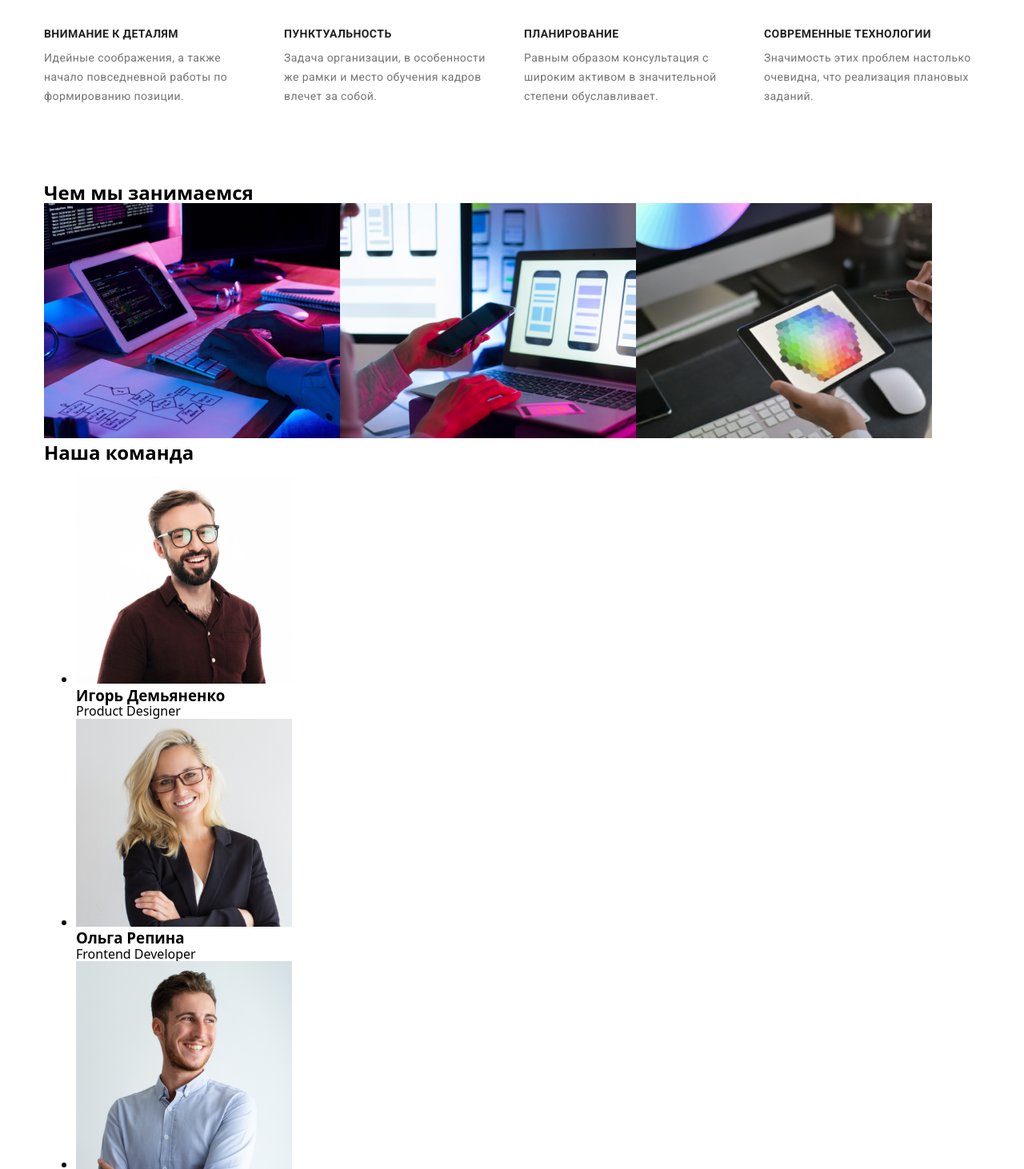
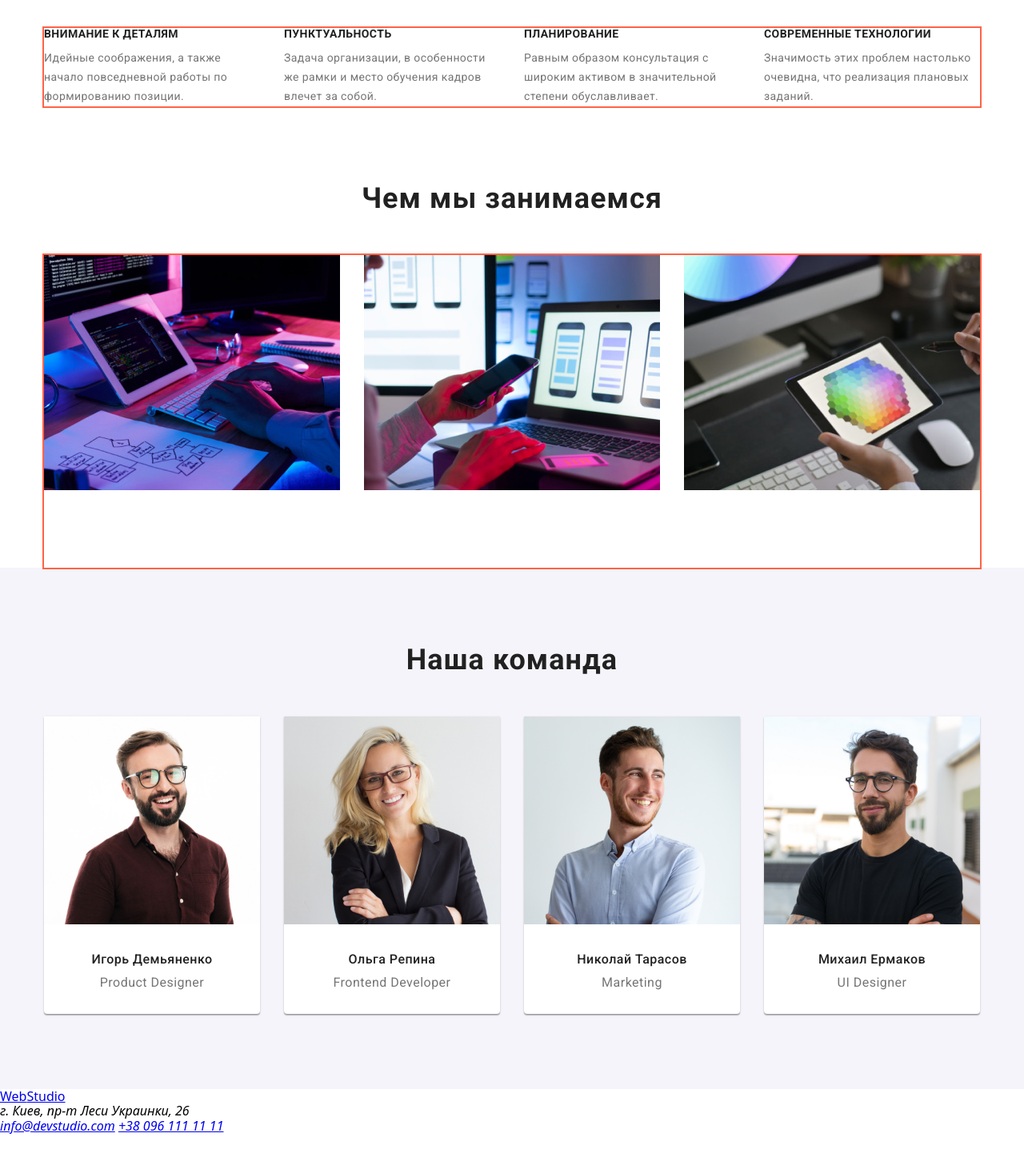
Before and after one commit to Andrii-Melnyk/goit-markup-hw-03, a plain HTML site: page index.html in a window 1280 px wide. Shown: the part 740-2202 px from the top of the page at 80% size. After the commit the page ends 2159 px from the top, so only its background shows below. Drawn offline with nearby package versions, Linux system fonts and the light colour scheme.

Commit message:
add section team

```diff
--- a/css/styles.css
+++ b/css/styles.css
@@ -6,6 +6,7 @@
   --logo-text-color: #000000;
   --primary-text-color: #757575;
   --background-color: #2f303a;
+  --section-bg-color: #f5f4fa;
 }
 
 /* Utilities */
@@ -119,7 +120,6 @@ p {
 }
 .container-flex {
   text-align: center;
-  /* margin: auto; */
 }
 
 .hero h1 {
@@ -135,7 +135,7 @@ p {
   letter-spacing: 0.06em;
   text-transform: uppercase;
   color: var(--white-color);
-  /* outline: 2px solid tomato; */
+  outline: 2px solid tomato;
 }
 .button-hero {
   display: block;
@@ -160,19 +160,17 @@ p {
 
 /* Section advantage */
 .section-advantage {
-  margin-top: 94px;
+  padding-top: 94px;
 }
 .advantage-list {
   display: flex;
   justify-content: space-between;
-  /* outline: 2px solid tomato; */
+  outline: 2px solid tomato;
 }
 .advantage-list .item {
   flex-basis: calc((100% - 90px) / 4);
 }
-.advantage-list .item:not(:last-child) {
-  /* margin-right: 30px; */
-}
+
 .advantage-caption {
   margin-bottom: 10px;
   font-family: "Roboto", sans-serif;
@@ -195,9 +193,76 @@ p {
 }
 
 /* Section development */
-.section-development {
-  margin-top: 94px;
+.development-section {
+  padding-top: 94px;
+}
+.development-title {
+  margin-bottom: 50px;
+  text-align: center;
+  font-family: "Roboto", sans-serif;
+  font-style: normal;
+  font-weight: 700;
+  font-size: 36px;
+  line-height: 1.17;
+  letter-spacing: 0.03em;
+  color: var(--title-color);
 }
 .development-list {
   display: flex;
+  justify-content: space-between;
+  padding-bottom: 94px;
+  outline: 2px solid tomato;
 }
+
+/* Section team */
+.section-team {
+  padding-top: 94px;
+  padding-bottom: 94px;
+  background-color: var(--section-bg-color);
+}
+.title-team {
+  text-align: center;
+  margin-bottom: 50px;
+  font-family: "Roboto", sans-serif;
+  font-style: normal;
+  font-weight: 700;
+  font-size: 36px;
+  line-height: 1.17;
+  letter-spacing: 0.03em;
+  color: var(--title-color);
+}
+.team-list {
+  display: flex;
+  justify-content: space-between;
+}
+.person-card {
+  padding-bottom: 30px;
+  background-color: var(--white-color);
+  box-shadow: 0px 1px 3px rgba(0, 0, 0, 0.12), 0px 1px 1px rgba(0, 0, 0, 0.14),
+    0px 2px 1px rgba(0, 0, 0, 0.2);
+  border-radius: 0px 0px 4px 4px;
+}
+.person-card img {
+  margin-bottom: 30px;
+}
+.person-card .title {
+  margin-bottom: 10px;
+  text-align: center;
+  font-family: "Roboto", sans-serif;
+  font-style: normal;
+  font-weight: 500;
+  font-size: 16px;
+  line-height: 1.19;
+  letter-spacing: 0.03em;
+  color: var(--title-color);
+}
+.person-card .text {
+  text-align: center;
+  font-family: "Roboto";
+  font-style: normal;
+  font-weight: 400;
+  font-size: 16px;
+  line-height: 1.19;
+  letter-spacing: 0.03em;
+  color: var(--primary-text-color);
+}
--- a/index.html
+++ b/index.html
@@ -92,9 +92,9 @@
           </ul>
         </div>
       </section>
-      <section class="section-development">
+      <section class="development-section">
         <div class="container">
-          <h2>Чем мы занимаемся</h2>
+          <h2 class="development-title">Чем мы занимаемся</h2>
           <ul class="development-list list">
             <li>
               <img
@@ -122,31 +122,31 @@
       </section>
       <section class="section-team">
         <div class="container">
-          <h2>Наша команда</h2>
-          <ul>
-            <li>
+          <h2 class="title-team">Наша команда</h2>
+          <ul class="team-list list">
+            <li class="person-card">
               <img src="./images/igor.jpg" alt="Игорь Демьяненко" width="270" />
-              <h3>Игорь Демьяненко</h3>
-              <p lang="en">Product Designer</p>
+              <h3 class="title">Игорь Демьяненко</h3>
+              <p lang="en" class="text">Product Designer</p>
             </li>
-            <li>
+            <li class="person-card">
               <img src="./images/olga.jpg" alt="Ольга Репина" width="270" />
-              <h3>Ольга Репина</h3>
-              <p lang="en">Frontend Developer</p>
+              <h3 class="title">Ольга Репина</h3>
+              <p lang="en" class="text">Frontend Developer</p>
             </li>
-            <li>
+            <li class="person-card">
               <img
                 src="./images/nikolay.jpg"
                 alt="Николай Тарасов"
                 width="270"
               />
-              <h3>Николай Тарасов</h3>
-              <p lang="en">Marketing</p>
+              <h3 class="title">Николай Тарасов</h3>
+              <p lang="en" class="text">Marketing</p>
             </li>
-            <li>
+            <li class="person-card">
               <img src="./images/mihail.jpg" alt="Михаил Ермаков" width="270" />
-              <h3>Михаил Ермаков</h3>
-              <p lang="en">UI Designer</p>
+              <h3 class="title">Михаил Ермаков</h3>
+              <p lang="en" class="text">UI Designer</p>
             </li>
           </ul>
         </div>
```
